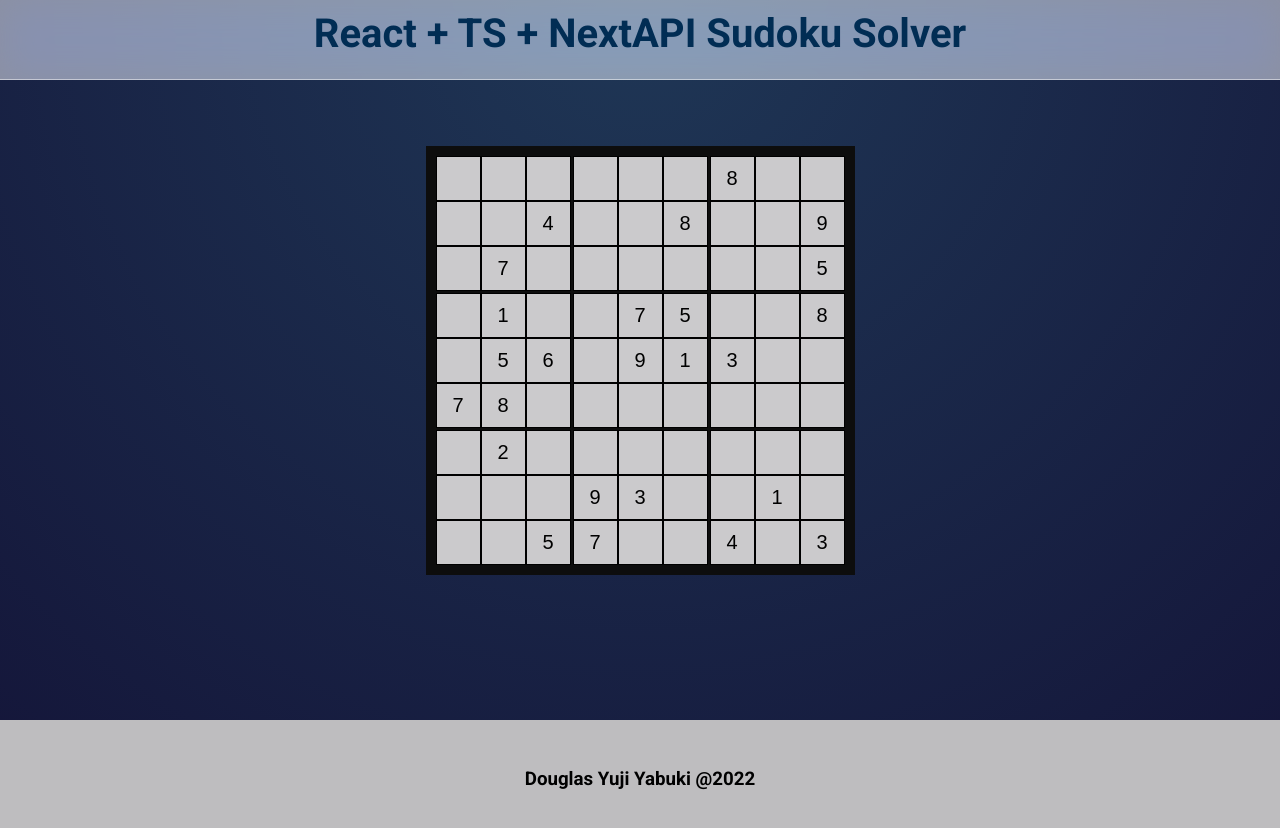
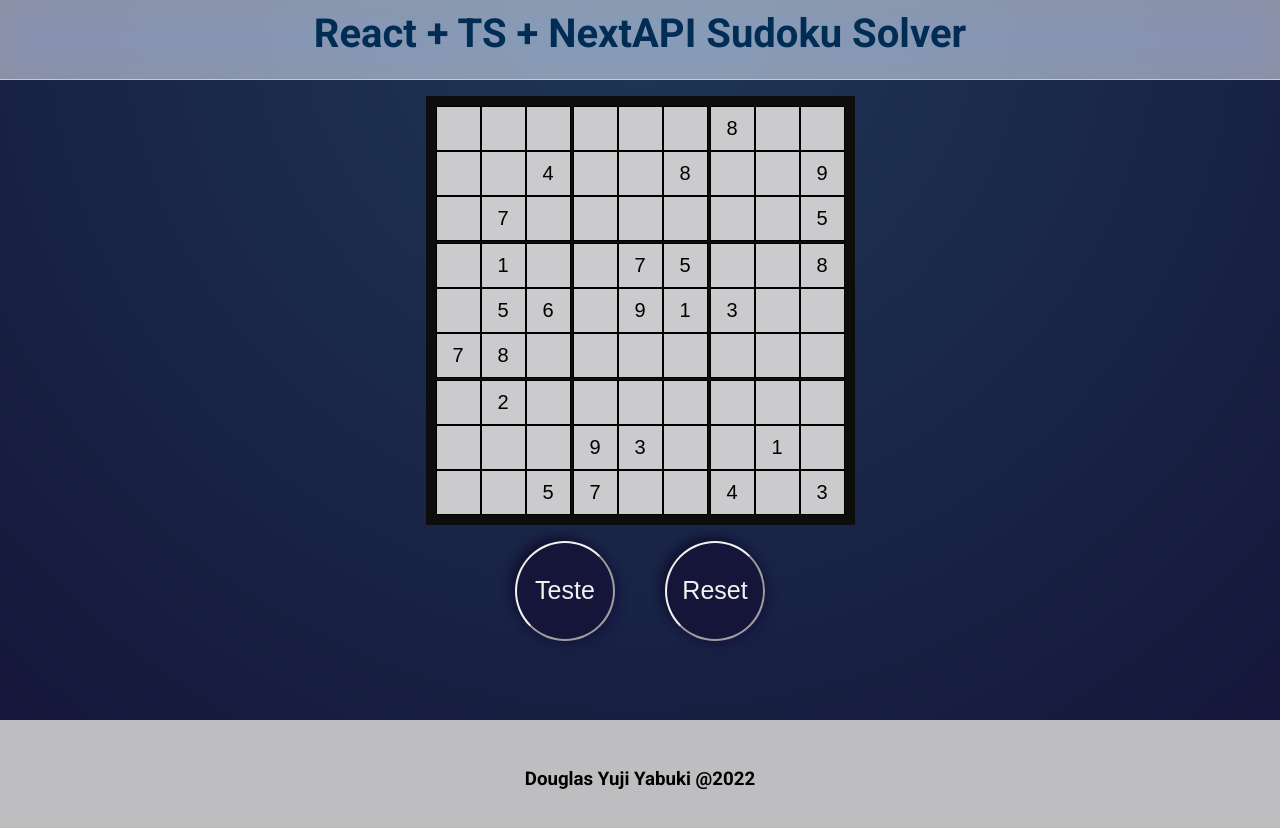
Before and after one commit to douglasyabuki/my-sudoku-solver, a Next.js app: page / in a window 1280 px wide. Shown: the top 828 px of the page. Built offline with nearby package versions, Linux system fonts and the light colour scheme.

Commit message:
Commit 4: Created hook and API files (not ready)

```diff
--- a/components/board/Board.module.css
+++ b/components/board/Board.module.css
@@ -4,7 +4,7 @@
 
 .board {
   border: 10px solid #0d0d0d;
-  background-color: #BEBDBF;
+  background-color: #bebdbf;
   display: flex;
   flex-direction: column;
 }
@@ -14,6 +14,16 @@
 }
 
 .cell {
+  display: flex;
+}
+
+.buttonsContainer {
+  padding-top: 2rem;
+  width: 250px;
+  height: 100px;
+  align-items: center;
+  justify-content: space-between;
+  margin: 0 auto;
   display: flex;
 }
 
--- a/components/board/Board.tsx
+++ b/components/board/Board.tsx
@@ -4,22 +4,34 @@ import React, { useState } from "react";
 // Components
 import { ChangeEvent } from "react";
 import Cell from "../cell/Cell";
+import Button from "../button/Button";
 
 // Constants
 import { boardExample } from "./board-values/board-example";
+import { initialState } from "./board-values/initial-state";
 
 // CSS
 import styles from "./Board.module.css";
 
+// This function is the game itself
 export default function Board() {
   const [currentBoard, setCurrentBoard] = useState<number[][]>(boardExample);
 
-  const onInputChange = (e: React.ChangeEvent<HTMLInputElement>, rowId:number, colId:number):void => {
+  const onInputChange = (
+    e: React.ChangeEvent<HTMLInputElement>,
+    rowId: number,
+    colId: number
+  ): void => {
     let copyBoard = [...currentBoard];
     copyBoard[rowId][colId] = +e.target.value;
     setCurrentBoard(copyBoard);
-    console.log(currentBoard)
+    console.log(currentBoard);
   };
+
+  const resetBoard = () => {
+    let copyBoard = [...initialState]
+    setCurrentBoard(copyBoard);
+  }
 
   return (
     <div className={styles.game}>
@@ -28,12 +40,19 @@ export default function Board() {
           <div className={styles.row} key={rowId}>
             {row.map((number, colId) => (
               <div className={styles.cell} key={colId}>
-                <Cell onChange={(e) => onInputChange(e, rowId, colId)} value={number}></Cell>
+                <Cell
+                  onChange={(e) => onInputChange(e, rowId, colId)}
+                  value={number}
+                ></Cell>
               </div>
             ))}
           </div>
         ))}
       </div>
+      <div className={styles.buttonsContainer}>
+        <Button value="Teste" onClick={() => resetBoard()}></Button>
+        <Button value="Reset" onClick={() => resetBoard()}></Button>
+      </div>
     </div>
   );
 }
--- a/components/button/Button.module.css
+++ b/components/button/Button.module.css
@@ -0,0 +1,18 @@
+.buttonContainer {
+}
+
+.buttonContainer button {
+  width: 100px;
+  height: 100px;
+  border-radius: 50%;
+  background: #141539;
+  box-shadow: -5px -5px 10px #111230, 5px 5px 10px #171842;
+  color: #f2f2f2;
+  border-color: #f2f2f2;
+  font-size: 25px;
+  font-weight: 500;
+}
+
+.buttonContainer button:hover {
+  box-shadow: -10px -10px 20px #111230, 10px 10px 20px #171842;
+}
--- a/components/button/Button.tsx
+++ b/components/button/Button.tsx
@@ -1 +1,17 @@
+// CSS
 import styles from './Button.module.css'
+
+// Props destructuring
+export interface Props {
+    value: string;
+    onClick?: React.MouseEventHandler
+}
+
+// This function exports a generic button that accepts an event and a value
+export default function Button ({value, onClick}: Props) {
+  return (
+    <div className={styles.buttonContainer}>
+      <button onClick={onClick} value={value}>{value}</button>
+    </div>
+  );
+}
--- a/components/cell/Cell.tsx
+++ b/components/cell/Cell.tsx
@@ -1,15 +1,17 @@
 // CSS
 import styles from "./Cell.module.css";
 
+// Props destructuring
 interface Props {
   value: number;
   onChange?: React.ChangeEventHandler<HTMLInputElement>;
 }
 
+// When called, this cell function displays a single sudoku square
 export default function Cell({ value, onChange }: Props) {
   return (
     <div className={styles.cell}>
-      <input value={value || ''} onChange={onChange} type="number"></input>
+      <input value={value || ""} onChange={onChange} type="number"></input>
     </div>
   );
 }
--- a/components/cell/valid-input/valid-input.ts
+++ /dev/null
@@ -1 +0,0 @@
-export type ValidInput = 0|1|2|3|4|5|6|7|8|9
--- a/pages/api/hello.ts
+++ /dev/null
@@ -1,13 +0,0 @@
-// Next.js API route support: https://nextjs.org/docs/api-routes/introduction
-import type { NextApiRequest, NextApiResponse } from 'next'
-
-type Data = {
-  name: string
-}
-
-export default function handler(
-  req: NextApiRequest,
-  res: NextApiResponse<Data>
-) {
-  res.status(200).json({ name: 'John Doe' })
-}
--- /dev/null
+++ b/pages/api/sudoku-solver.ts
@@ -0,0 +1,14 @@
+// Imports
+import { NextApiRequest, NextApiResponse } from "next";
+
+
+export default function(req: NextApiRequest, res:NextApiResponse){
+
+    if (req.method === "POST"){
+        res.json({status: 'ok'})
+    } else if (req.method === "GET"){
+        res.status(405).end("Method not allowed, use POST method instead");
+    } else {
+        res.status(400).end("Bad Request");
+    }
+}
```
Also changed, not shown: hooks/useFetch.ts (added, +11 -0 lines).
